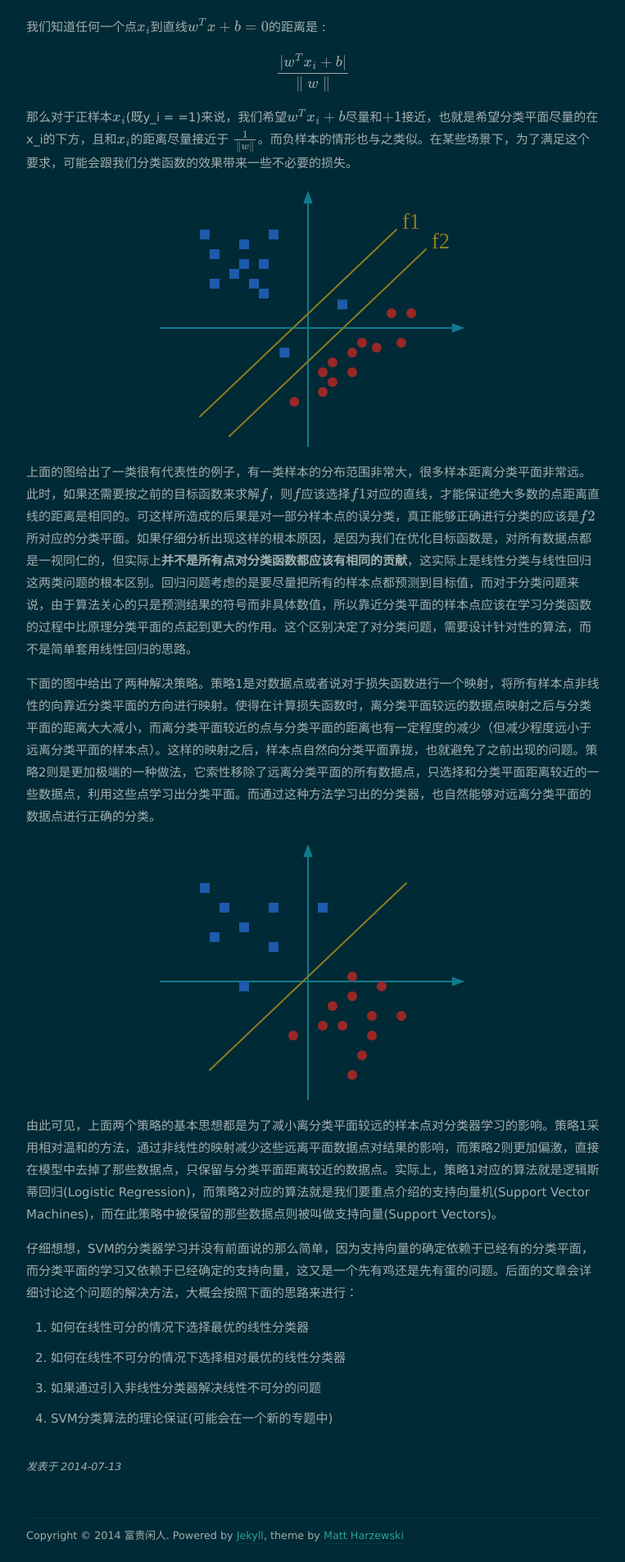
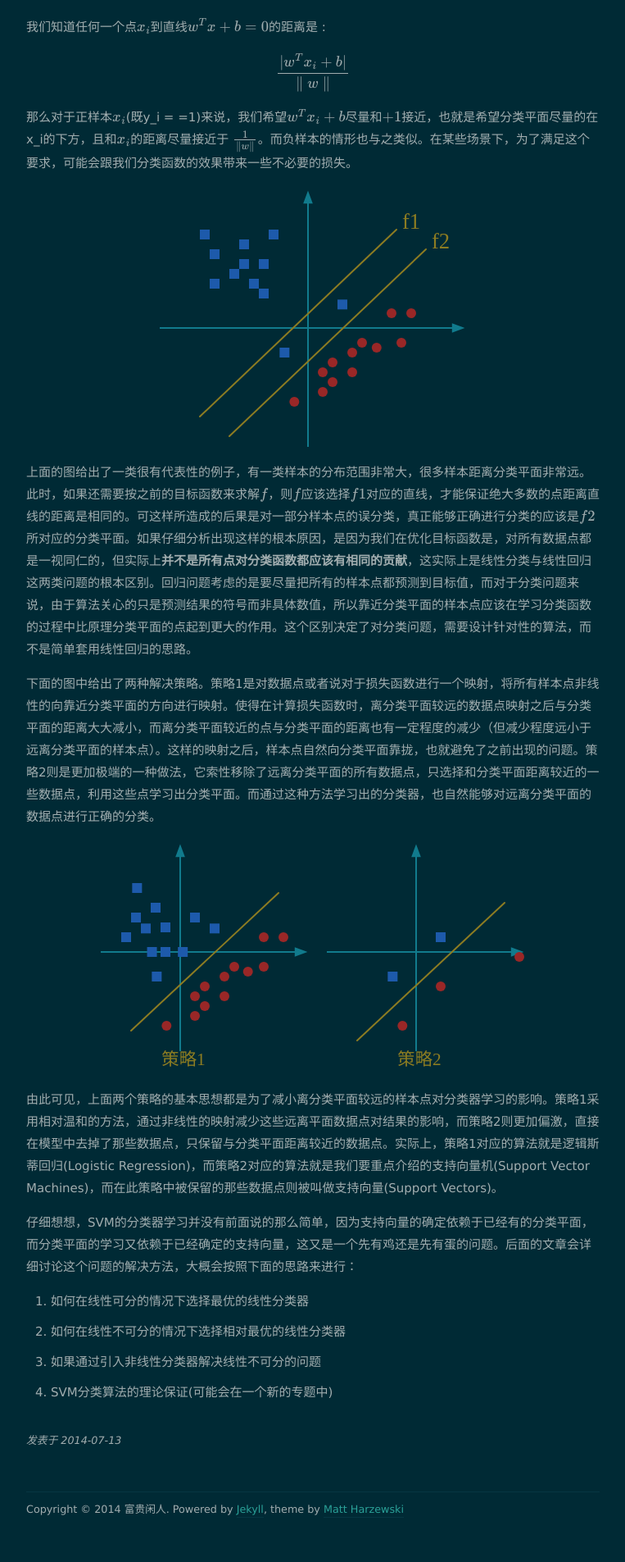
Before and after one commit to orangeprince/orangeprince.github.io, a Jekyll site: the page built from _posts/2014-07-13-svm_part1.md, in a window 1280 px wide. Shown: the part 2031-3936 px from the top of the page at 82% size, without its empty margins (258-1021 px from the left). Built offline with Jekyll 4.4.1, drawn with Linux system fonts in a browser that asks for light colours; nearby versions of some CDN libraries; formulas are drawn with MathJax 3; comment, search, counter and statistics services are not loaded; after the commit the page ends 3904 px from its top, so only the background shows below that.

Commit message:
modified:   _posts/2014-07-13-svm_part1.md 	modified:   assets/img/svm/svm3.svg

```diff
--- a/_posts/2014-07-13-svm_part1.md
+++ b/_posts/2014-07-13-svm_part1.md
@@ -60,7 +60,7 @@ $$
 
 下面的图中给出了两种解决策略。策略1是对数据点或者说对于损失函数进行一个映射，将所有样本点非线性的向靠近分类平面的方向进行映射。使得在计算损失函数时，离分类平面较远的数据点映射之后与分类平面的距离大大减小，而离分类平面较近的点与分类平面的距离也有一定程度的减少（但减少程度远小于远离分类平面的样本点）。这样的映射之后，样本点自然向分类平面靠拢，也就避免了之前出现的问题。策略2则是更加极端的一种做法，它索性移除了远离分类平面的所有数据点，只选择和分类平面距离较近的一些数据点，利用这些点学习出分类平面。而通过这种方法学习出的分类器，也自然能够对远离分类平面的数据点进行正确的分类。
 
-![线性分类的思路]({{ site.img_url }}/svm/svm1.svg)
+![线性分类的思路]({{ site.img_url }}/svm/svm3.svg)
 
 由此可见，上面两个策略的基本思想都是为了减小离分类平面较远的样本点对分类器学习的影响。策略1采用相对温和的方法，通过非线性的映射减少这些远离平面数据点对结果的影响，而策略2则更加偏激，直接在模型中去掉了那些数据点，只保留与分类平面距离较近的数据点。实际上，策略1对应的算法就是逻辑斯蒂回归(Logistic Regression)，而策略2对应的算法就是我们要重点介绍的支持向量机(Support Vector Machines)，而在此策略中被保留的那些数据点则被叫做支持向量(Support Vectors)。
 
```
Also changed, not shown: assets/img/svm/svm3.svg.
